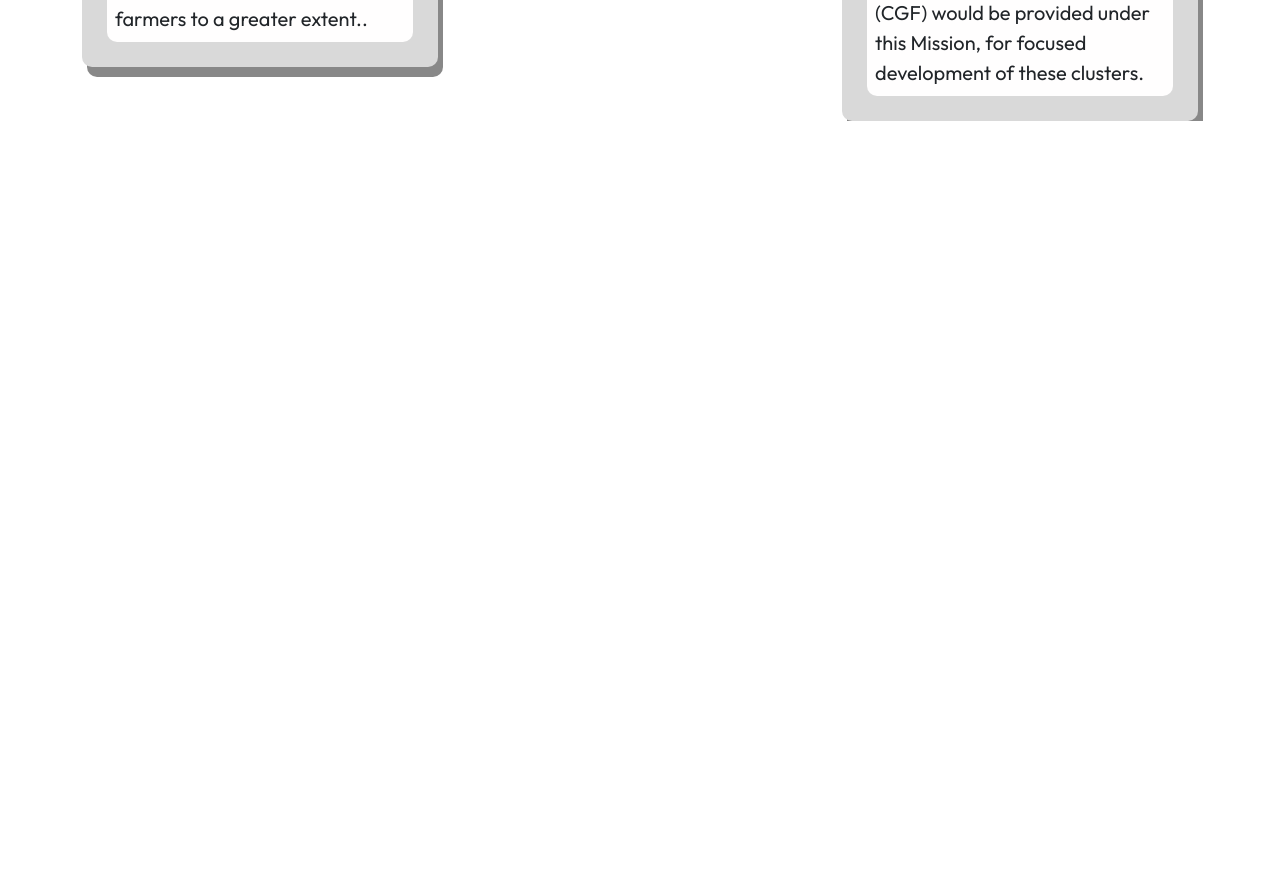
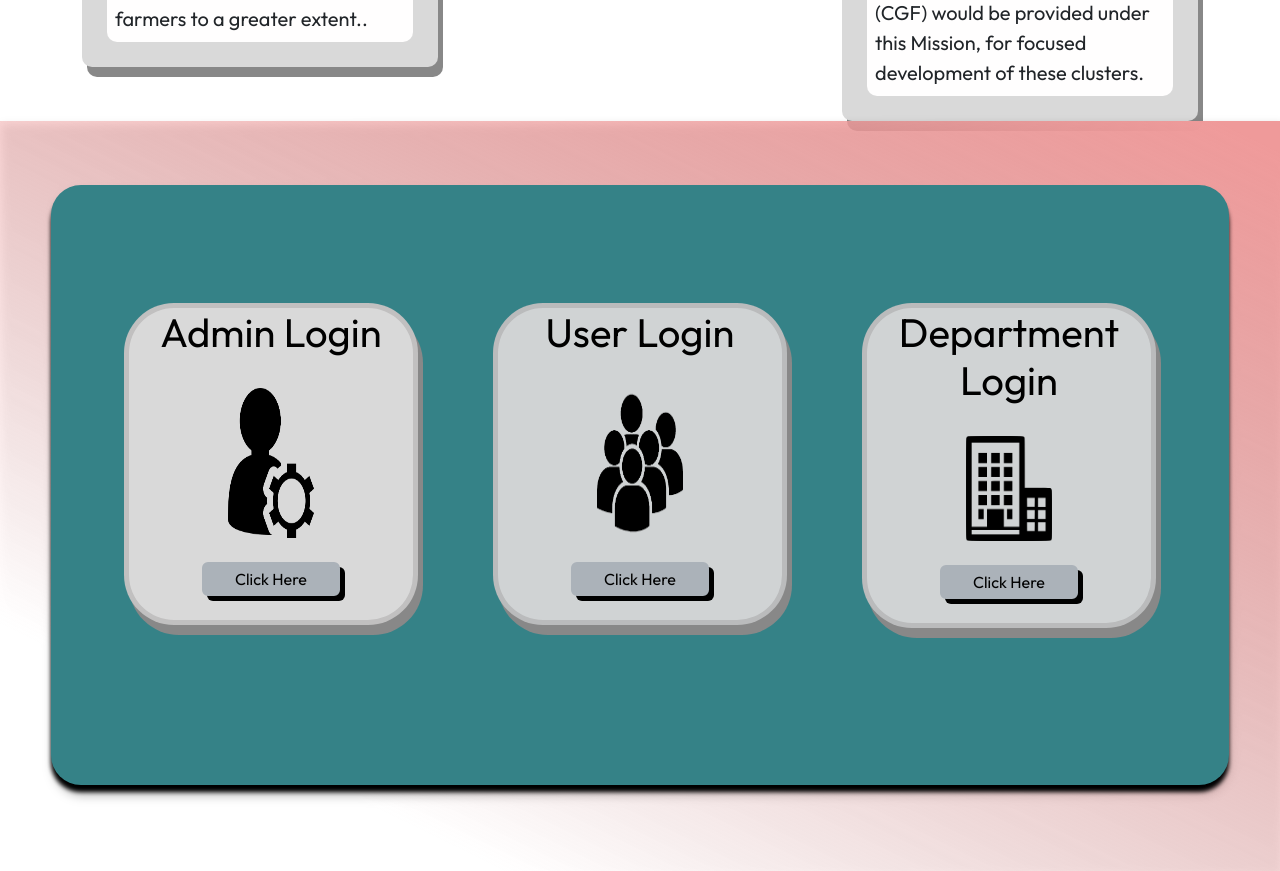
Before and after one commit to Abhishek8056/Team-Visionn-SIH, a React (Create React App) app in the folder shwayam-jagruti/: page / in a window 1280 px wide. Shown: the part 1480-2351 px from the top of the page. Before the commit the page ends 1601 px from the top, so only its background shows below. Built offline with nearby package versions, Linux system fonts and the light colour scheme.

Commit message:
login page added in the app.js

```diff
--- a/shwayam-jagruti/src/App.js
+++ b/shwayam-jagruti/src/App.js
@@ -2,13 +2,15 @@ import logo from './logo.svg';
 import './App.css';
 import Navbar from './components/Navbar/Navbar';
 import Landing from './components/Landing/Landing';
-
+import Login2 from './components/main_login_page/Login2';
 
 function App() {
   return (
     <>
       <Navbar/>
       <Landing/>
+      <Login2/>
+
     </>
   );
 }
```
